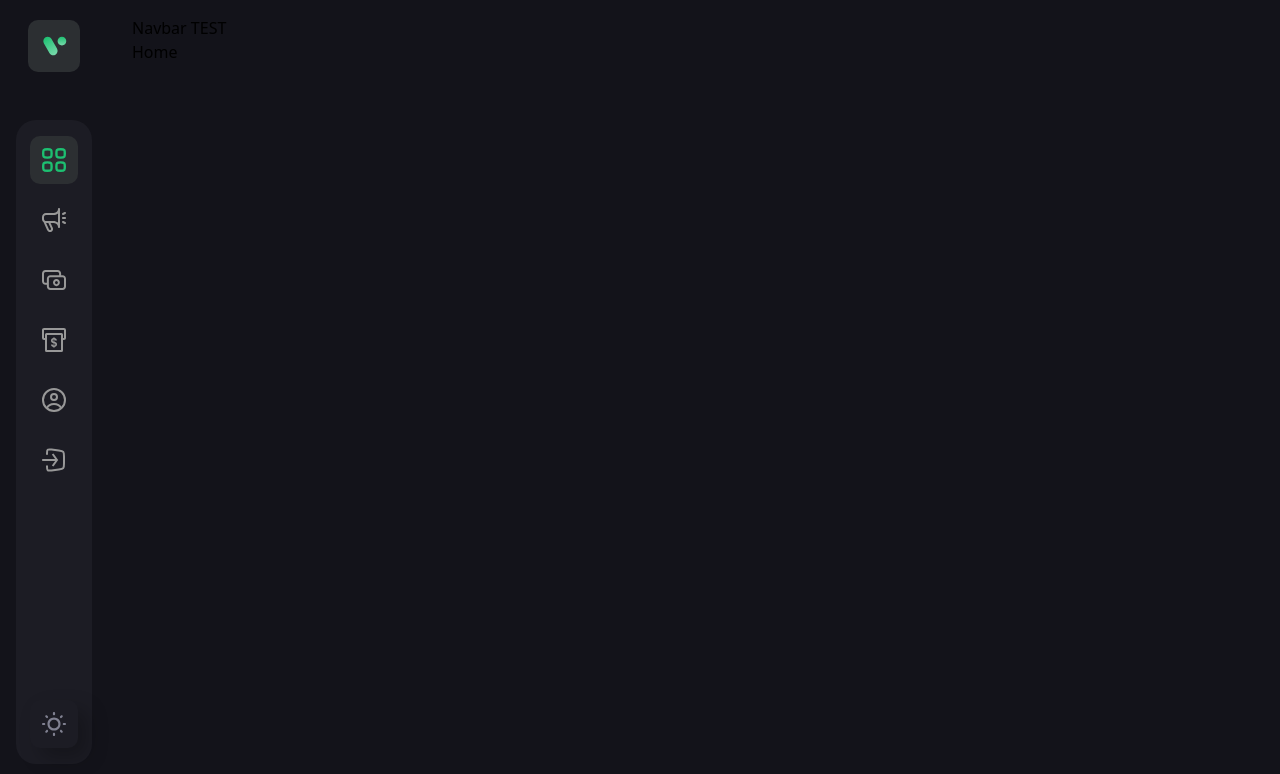
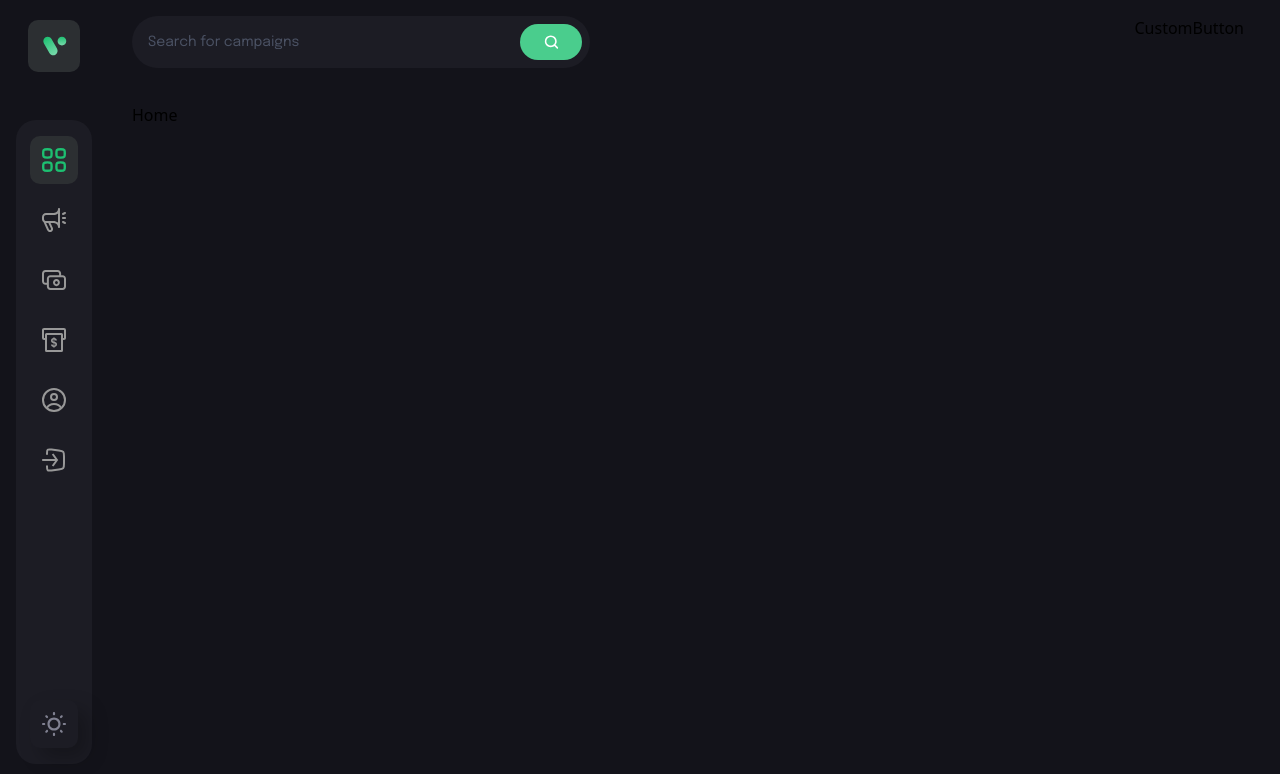
Before and after one commit to ramygouiaa/web3-croudFunding, a React (Vite) app in the folder client/: page / in a window 1280 px wide. Shown: the top 774 px of the page. Built offline with nearby package versions, Linux system fonts and the light colour scheme; what @thirdweb-dev/react would draw is missing.

Commit message:
adding customButton an navbar

```diff
--- /dev/null
+++ b/client/src/components/CustomButton.jsx
@@ -0,0 +1,9 @@
+import React from 'react'
+
+const CustomButton = () => {
+  return (
+    <div>CustomButton</div>
+  )
+}
+
+export default CustomButton
--- a/client/src/components/Navbar.jsx
+++ b/client/src/components/Navbar.jsx
@@ -1,8 +1,37 @@
-import React from 'react'
+import React, { useState } from 'react'
+import { Link, useNavigate } from 'react-router-dom';
+import { CustomButton } from './';
+import { logo, menu, search, thirdweb } from '../assets';
+import { navlinks } from '../constants';
 
+
+//the navbar or navigation bar lays on top of the UI it has a search input an a connect button
 const Navbar = () => {
+  const navigate = useNavigate()
+  const [isActive, setIsActive] = useState('dashboard')
+
+  //this hook manages activating/desactivating the drawer otherwise
+  // the sandwich that appears on medium screens
+  const [toggleDrawer, setToggleDrawer] = useState(false)
+  const address = '0xabcd...'
   return (
-    <div>Navbar TEST</div>
+    <div className=' flex md:flex-row flex-row-reverse justify-between mb-[35px] gap-6'>
+      <div className=' lg:flex-1 flex flex-row max-w-[458px] py-2 pl-4 pr-2 h-[52px] bg-[#1c1c24] rounded-[100px]'>
+        <input type="text" placeholder='Search for campaigns' className='flex w-full font-epilogue font-normal text-[14px]
+         placeholder:text-[#4b5264] text-white bg-transparent outline-none' />
+        <div className=' w-[72px] h-full rounded-[20px] bg-[#4acd8d] flex justify-center items-center cursor-pointer'>
+          <img src={search} alt="search" className=' w-[15px] h-[15px] object-contain' />
+        </div>
+      </div>
+      <div className=' sm:flex hidden flex-row justify-end gap-4'>
+        <CustomButton
+          btnType="button"
+          title={address ?
+            'Create a Campaign' : 'Connect'}
+        />
+
+      </div>
+    </div>
   )
 }
 
--- a/client/src/components/index.js
+++ b/client/src/components/index.js
@@ -1,2 +1,3 @@
 export { default as Navbar } from './Navbar';
 export { default as Sidebar } from './Sidebar';
+export { default as CustomButton } from './CustomButton';
```
